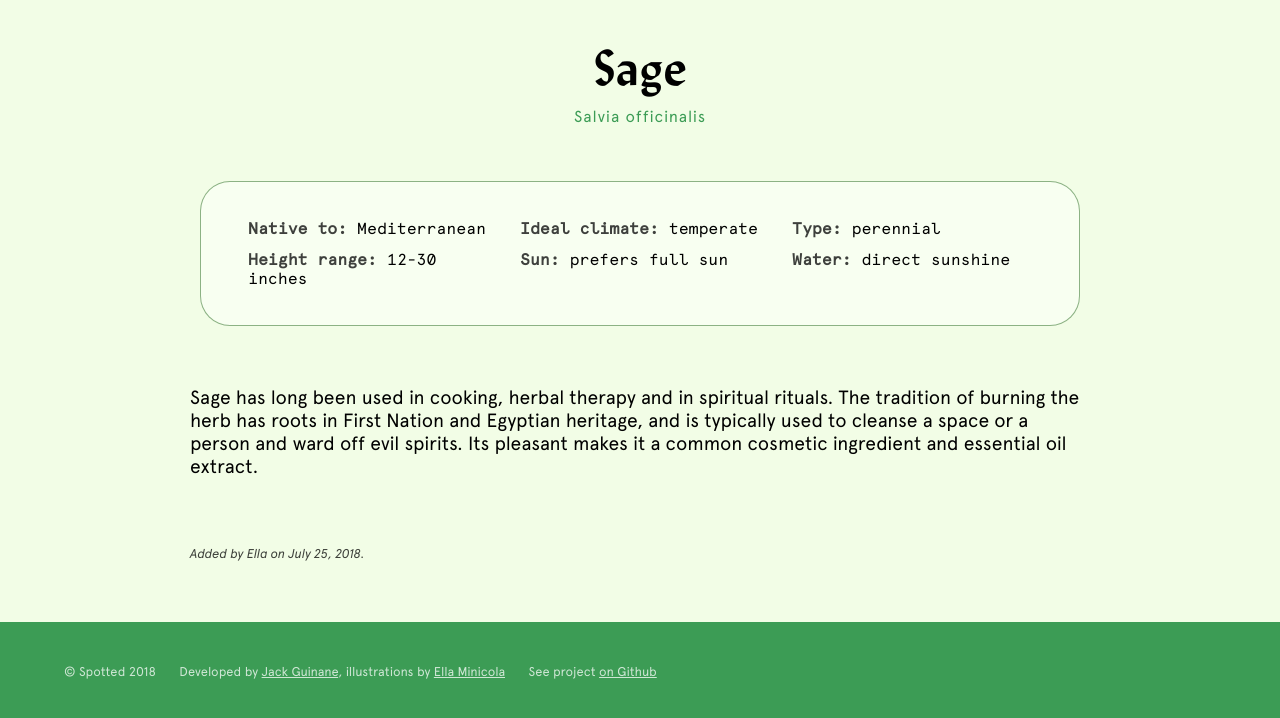
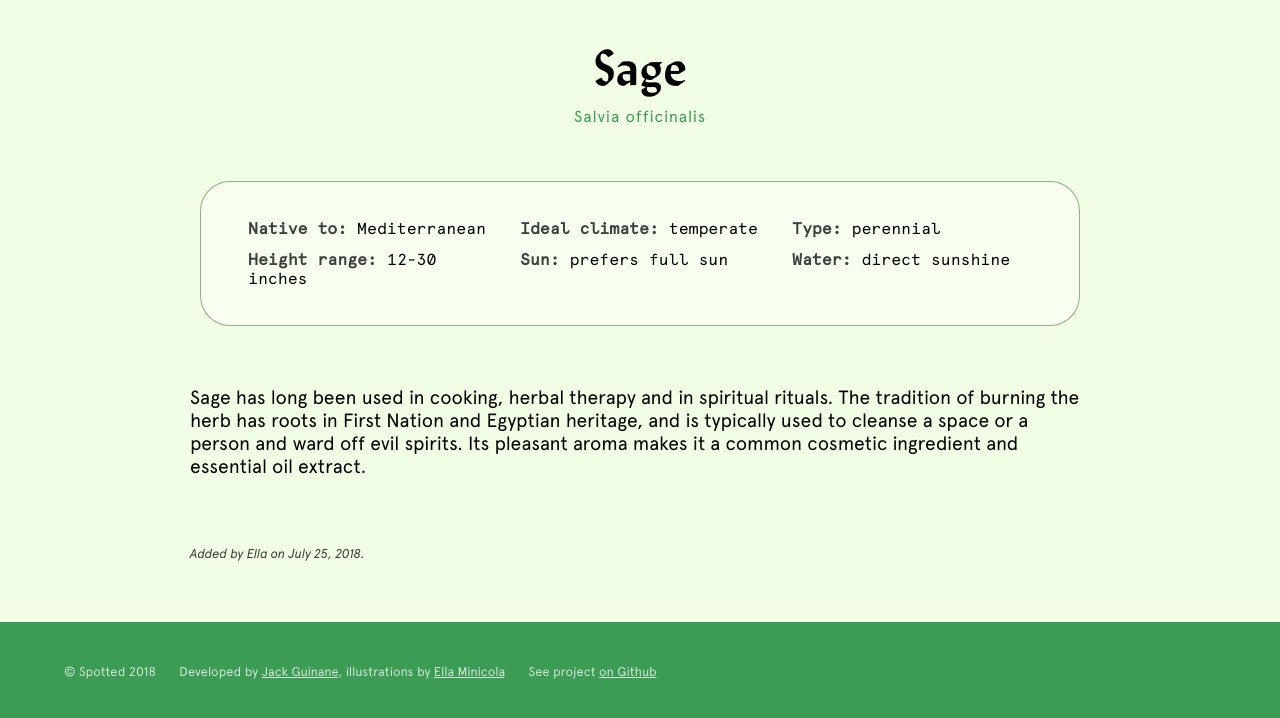
Before and after one commit to qjack001/Spotted, a Jekyll site: the page built from catalog/_posts/2018-7-25-Sage.md, in a window 1280 px wide, cut to the strip 574-1294 px from the top of the page. Built offline with Jekyll 4.4.1, drawn with Linux system fonts in a browser that asks for light colours; some web fonts are replaced.

Commit message:
Rosemary post
Post and image for rosemary in catalog, along with minor edit to sage entry.

```diff
--- a/catalog/_posts/2018-7-25-Sage.md
+++ b/catalog/_posts/2018-7-25-Sage.md
@@ -14,4 +14,4 @@ data:
   water: direct sunshine
 ---
 
-Sage has long been used in cooking, herbal therapy and in spiritual rituals. The tradition of burning the herb has roots in First Nation and Egyptian heritage, and is typically used to cleanse a space or a person and ward off evil spirits. Its pleasant makes it a common cosmetic ingredient and essential oil extract.
+Sage has long been used in cooking, herbal therapy and in spiritual rituals. The tradition of burning the herb has roots in First Nation and Egyptian heritage, and is typically used to cleanse a space or a person and ward off evil spirits. Its pleasant aroma makes it a common cosmetic ingredient and essential oil extract.
```
Also changed, not shown: catalog/_posts/2018-7-25-Rosemary.md (+9 -9 lines), images/rosemary.jpg (added), 1 other file.
